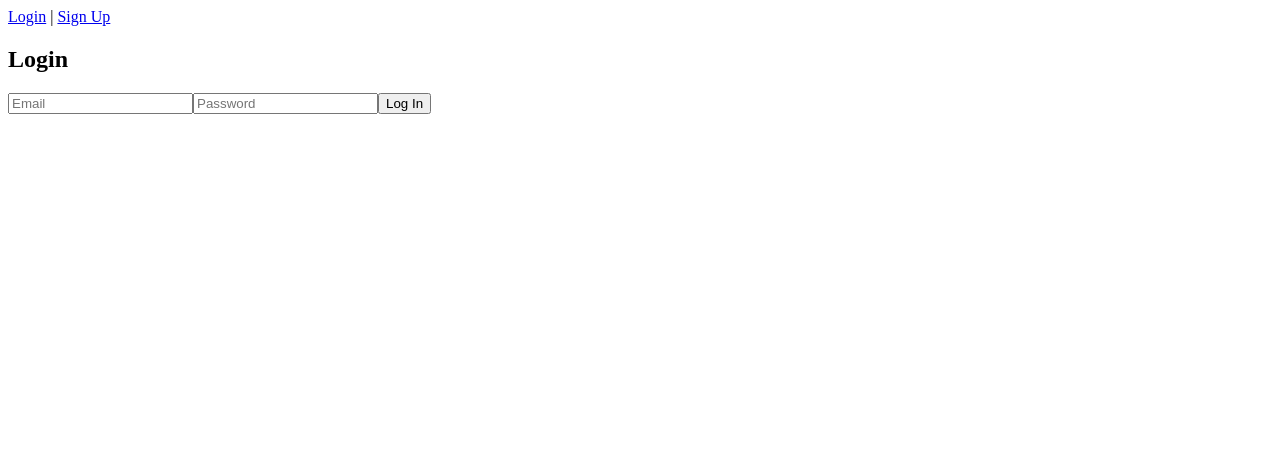
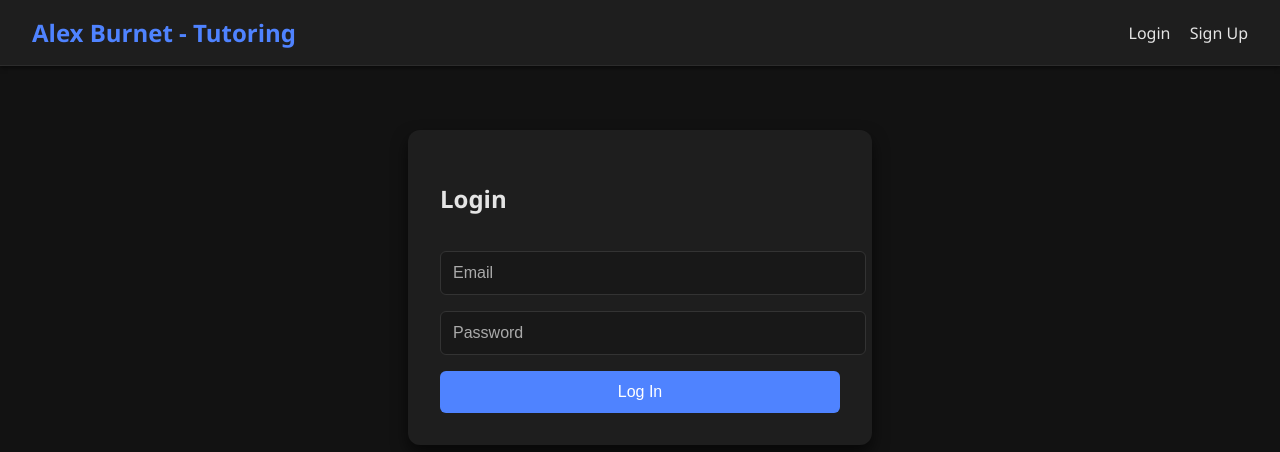
Before and after one commit to alexgburnet/maths-tutoring-app, a React (Vite) app in the folder client/: page / in a window 1280 px wide. Shown: the top 452 px of the page. Built offline with nearby package versions, Linux system fonts and the light colour scheme.

Commit message:
Added dark mode, styling and navbar

```diff
--- a/client/src/App.jsx
+++ b/client/src/App.jsx
@@ -10,14 +10,24 @@ function App() {
 
   return (
     <Router>
-      <nav>
+      <nav className="navbar">
+        <h1>Alex Burnet - Tutoring</h1>
+        <div className="nav-links">
           {!loggedIn ? (
             <>
-            <Link to="/">Login</Link> | <Link to="/signup">Sign Up</Link>
+              <Link to="/">Login</Link>
+              <Link to="/signup">Sign Up</Link>
             </>
           ) : (
+            <>
               <Link to="/dashboard">Dashboard</Link>
+              <Link to="/" onClick={() => {
+                document.cookie = "token=; Max-Age=0; path=/";
+                setLoggedIn(false);
+              }}>Logout</Link>
+            </>
           )}
+        </div>
       </nav>
 
       <Routes>
--- a/client/src/main.jsx
+++ b/client/src/main.jsx
@@ -1,6 +1,7 @@
 import React from "react";
 import ReactDOM from "react-dom/client";
 import App from "./App";
+import './styles.css';
 
 ReactDOM.createRoot(document.getElementById("root")).render(
   <React.StrictMode>
--- /dev/null
+++ b/client/src/styles.css
@@ -0,0 +1,78 @@
+body {
+    margin: 0;
+    font-family: "Segoe UI", sans-serif;
+    background-color: #121212; /* Dark background */
+    color: #e4e4e4; /* Light text */
+  }
+
+  form {
+    max-width: 400px;
+    margin: 4rem auto;
+    padding: 2rem;
+    background: #1e1e1e; /* Dark card background */
+    border-radius: 12px;
+    box-shadow: 0 8px 16px rgba(0, 0, 0, 0.6);
+  }
+
+  input,
+  button {
+    width: 100%;
+    padding: 0.75rem;
+    margin-top: 1rem;
+    font-size: 1rem;
+    border-radius: 6px;
+    border: 1px solid #333;
+    background-color: #181818;
+    color: #e4e4e4;
+  }
+
+  input::placeholder {
+    color: #aaa;
+  }
+
+  button {
+    background-color: #4f83ff;
+    color: white;
+    border: none;
+    cursor: pointer;
+  }
+
+  button:hover {
+    background-color: #3a6fe7;
+  }
+
+  .navbar {
+    background-color: #1e1e1e;
+    padding: 1rem 2rem;
+    display: flex;
+    justify-content: space-between;
+    align-items: center;
+    border-bottom: 1px solid #2c2c2c;
+    box-shadow: 0 2px 4px rgba(0, 0, 0, 0.5);
+    position: sticky;
+    top: 0;
+    z-index: 10;
+  }
+
+  .navbar h1 {
+    font-size: 1.5rem;
+    font-weight: 600;
+    color: #4f83ff;
+    margin: 0;
+  }
+
+  .navbar .nav-links {
+    display: flex;
+    gap: 1.2rem;
+  }
+
+  .navbar a {
+    text-decoration: none;
+    color: #e4e4e4;
+    font-weight: 500;
+  }
+
+  .navbar a:hover {
+    color: #4f83ff;
+    transition: color 0.2s ease-in-out;
+  }
```
Lines whose indentation alone changed are shown as unchanged.
